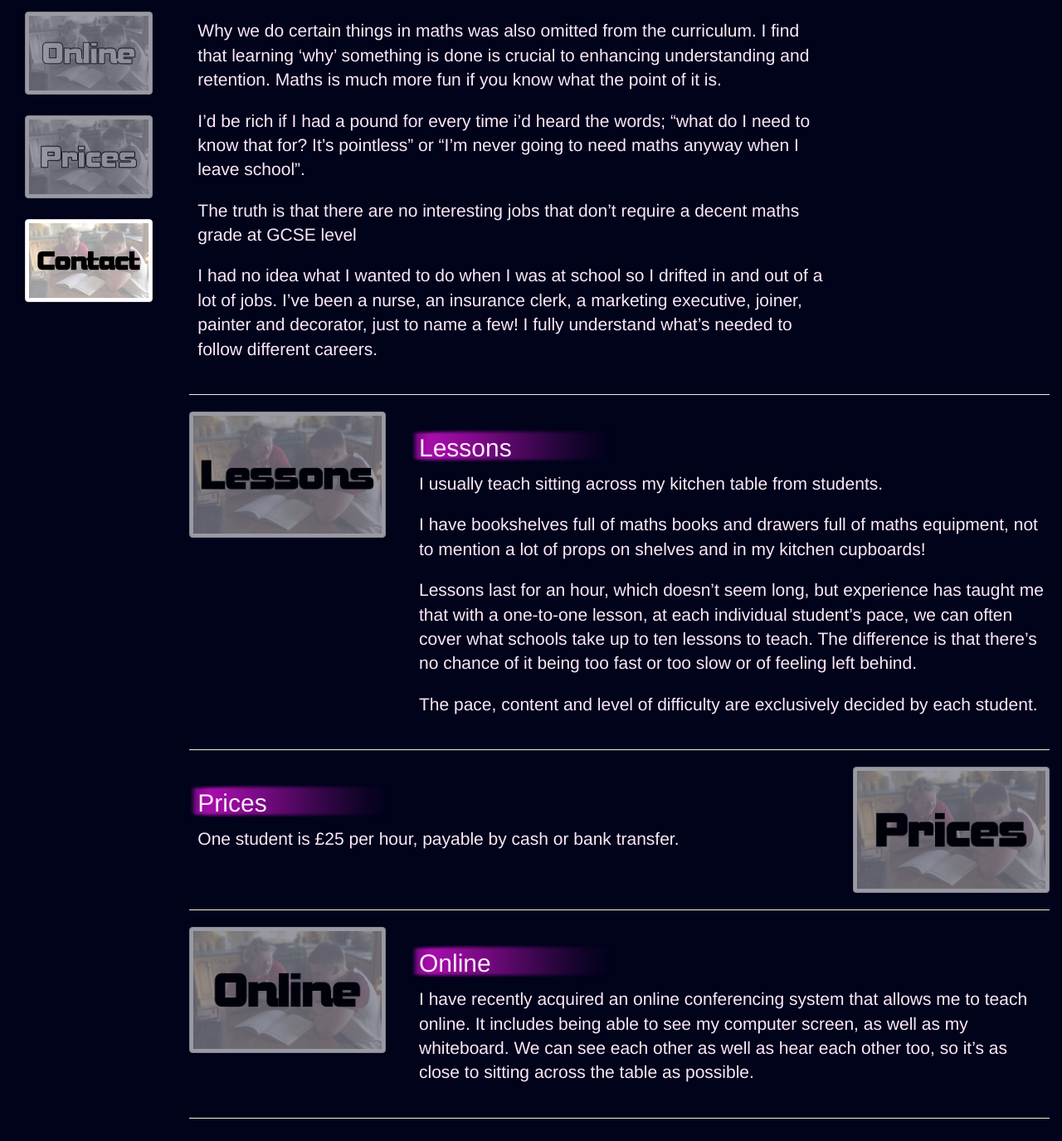
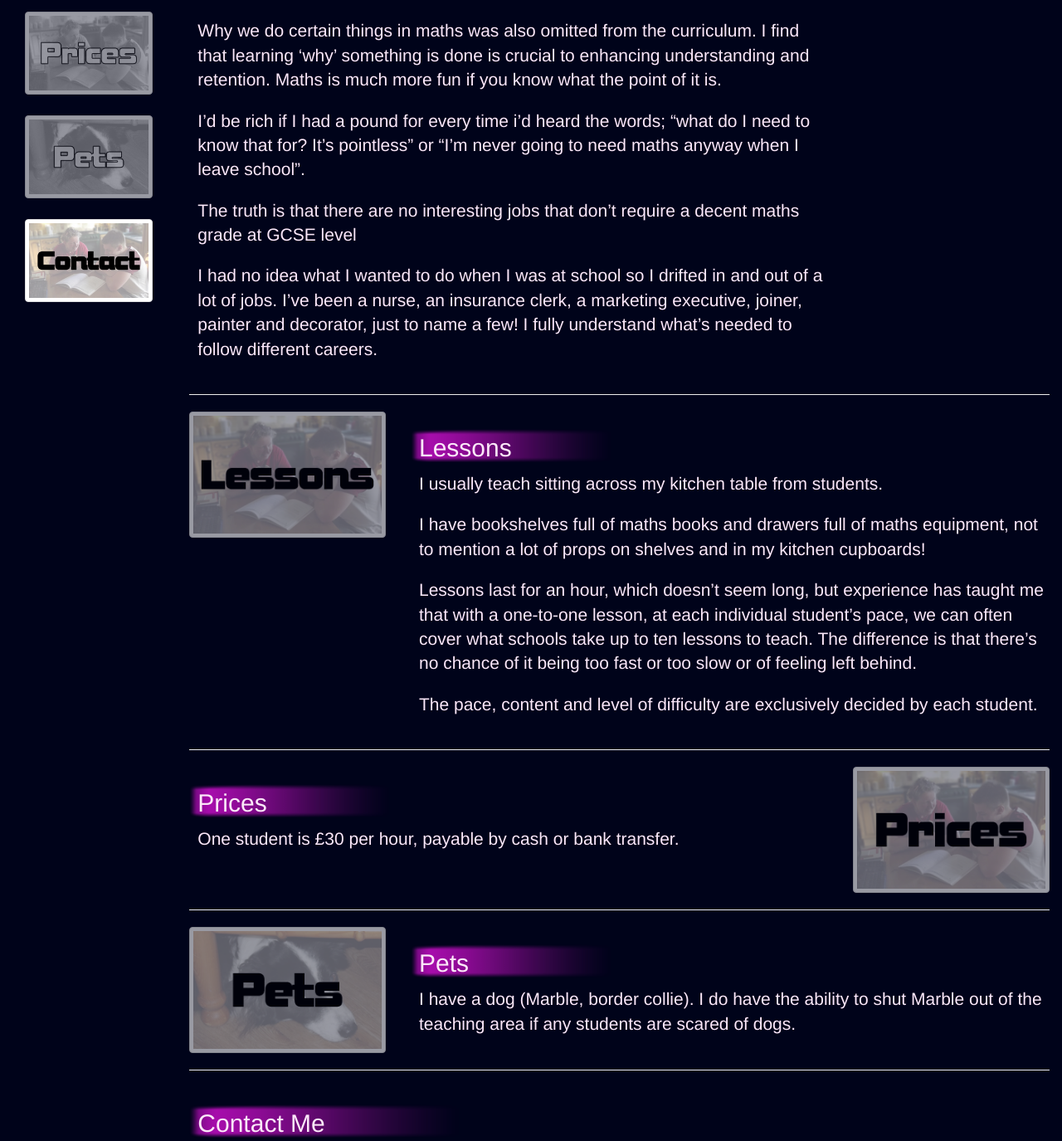
Before and after one commit to mike-ross/Glossop-Tutor, a plain HTML site: page about.html in a window 1280 px wide. Shown: the part 376-1751 px from the top of the page at 83% size. Drawn offline with nearby package versions, Linux system fonts and the light colour scheme.

Commit message:
Update about.html

```diff
--- a/about.html
+++ b/about.html
@@ -1,3 +1,4 @@
+
 <!doctype html>
 <html>
 <head>
@@ -37,8 +38,8 @@
 			<ul class="nav" role="tablist">
 				<li id="aboutImg"><a href="#about-me"><img class="img-thumbnail" src="assets/images/aboutFade.png" alt='Go to "About Me"'></a></li>
 				<li id="lessonsImg"><a href="#lessons"><img class="img-thumbnail" src="assets/images/lessonsFade.png" alt='Go to "Lessons"'></a></li>
-				<li id="onlineImg"><a href="#online"><img class="img-thumbnail" src="assets/images/onlineFade.png" alt='Go to "Online Lessons"'></a></li>
 				<li id="pricesImg"><a href="#prices"><img class="img-thumbnail" src="assets/images/pricesFade.png" alt='Go to "Prices"'></a></li>
+				<li id="petsImg"><a href="#pets"><img class="img-thumbnail" src="assets/images/petsFade.png" alt='Go to "Pets"'></a></li>
 				<li id="contactImg"><a href="#contact"><img class="img-thumbnail" src="assets/images/contactFade.png" alt='Go to "Contact Details"'></a></li>
 			</ul>
 		</div>
@@ -91,7 +92,7 @@
 				<h2 class="visible-xs featurette-heading" data-toggle="collapse" data-target=".prices-collapse">Prices</h2>
 				<div class="featurette-let col-xs-12 col-sm-9 prices-collapse collapse">
 					<h2 class="hidden-xs featurette-heading">Prices</h2>
-					<p class="lead">One student is £25 per hour, payable by cash or bank transfer.</p>
+					<p class="lead">One student is £30 per hour, payable by cash or bank transfer.</p>
 				</div>
 				<div class="hidden-xs col-sm-3">
 					<img class="featurette-image img-thumbnail" src="assets/images/pricesActive.png" alt="Prices">
@@ -101,14 +102,14 @@
 			<hr class="featurette-divider">
 
 			<div class="row featurette">
-				<a id="online" class="anchor"></a>
-				<h2 class="visible-xs featurette-heading" data-toggle="collapse" data-target=".online-collapse">online</h2>
+				<a id="pets" class="anchor"></a>
+				<h2 class="visible-xs featurette-heading" data-toggle="collapse" data-target=".pets-collapse">Pets</h2>
 				<div class="hidden-xs col-sm-3">
-					<img class="featurette-image img-thumbnail" src="assets/images/onlineActive.png" alt="Online">
+					<img class="featurette-image img-thumbnail" src="assets/images/petsActive.png" alt="Pets">
 				</div>
-				<div class="featurette-right col-xs-12 col-sm-9 online-collapse collapse">
-					<h2 class="hidden-xs featurette-heading">Online</h2>
-					<p class="lead">I have recently acquired an online conferencing system that allows me to teach online. It includes being able to see my computer screen, as well as my whiteboard. We can see each other as well as hear each other too, so it’s as close to sitting across the table as possible.</p>
+				<div class="featurette-let col-xs-12 col-sm-9 pets-collapse collapse">
+					<h2 class="hidden-xs featurette-heading">Pets</h2>
+					<p class="lead">I have a dog (Marble, border collie). I do have the ability to shut Marble out of the teaching area if any students are scared of dogs.</p>
 				</div>
 			</div>
 
@@ -123,8 +124,6 @@
 					<p><span class="glyphicon glyphicon-earphone"></span> : <span itemprop="telephone">07766013611</span></p>
 					<p><span class="glyphicon glyphicon-map-marker"></span> : Need directions?</p><iframe id="map" width="425" height="350" frameborder="0" scrolling="no" marginheight="0" marginwidth="0" src="https://maps.google.co.uk/maps?q=SK13+6UP&amp;ie=UTF8&amp;hq=&amp;hnear=Glossop+SK13+6UP,+United+Kingdom&amp;ll=53.442785,-1.967187&amp;spn=0.009062,0.026157&amp;t=m&amp;z=14&amp;output=embed"></iframe><br /><small><a href="https://maps.google.co.uk/maps?q=SK13+6UP&amp;ie=UTF8&amp;hq=&amp;hnear=Glossop+SK13+6UP,+United+Kingdom&amp;ll=53.442785,-1.967187&amp;spn=0.009062,0.026157&amp;t=m&amp;z=14&amp;source=embed">View Larger Map</a></small>
 				</div>
-
-
 			</div>
 
 			<hr class="featurette-divider">
```
